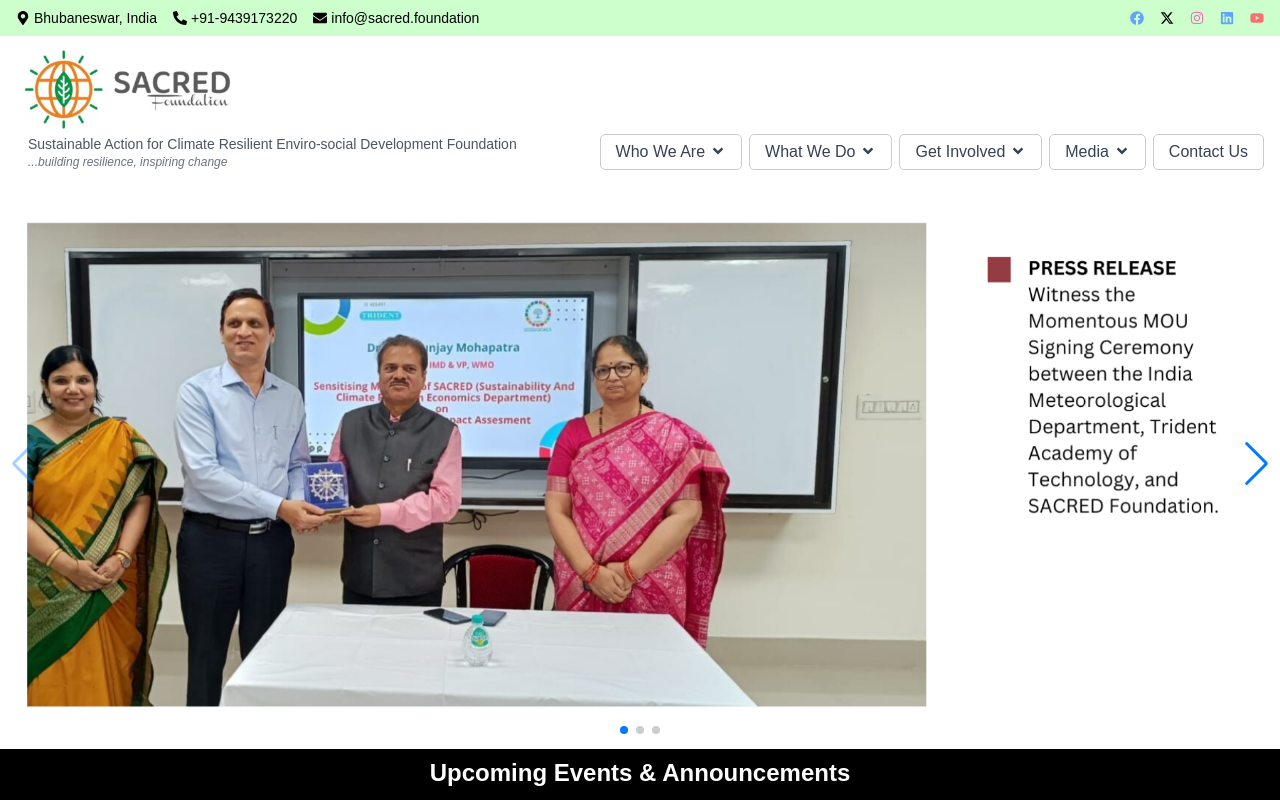
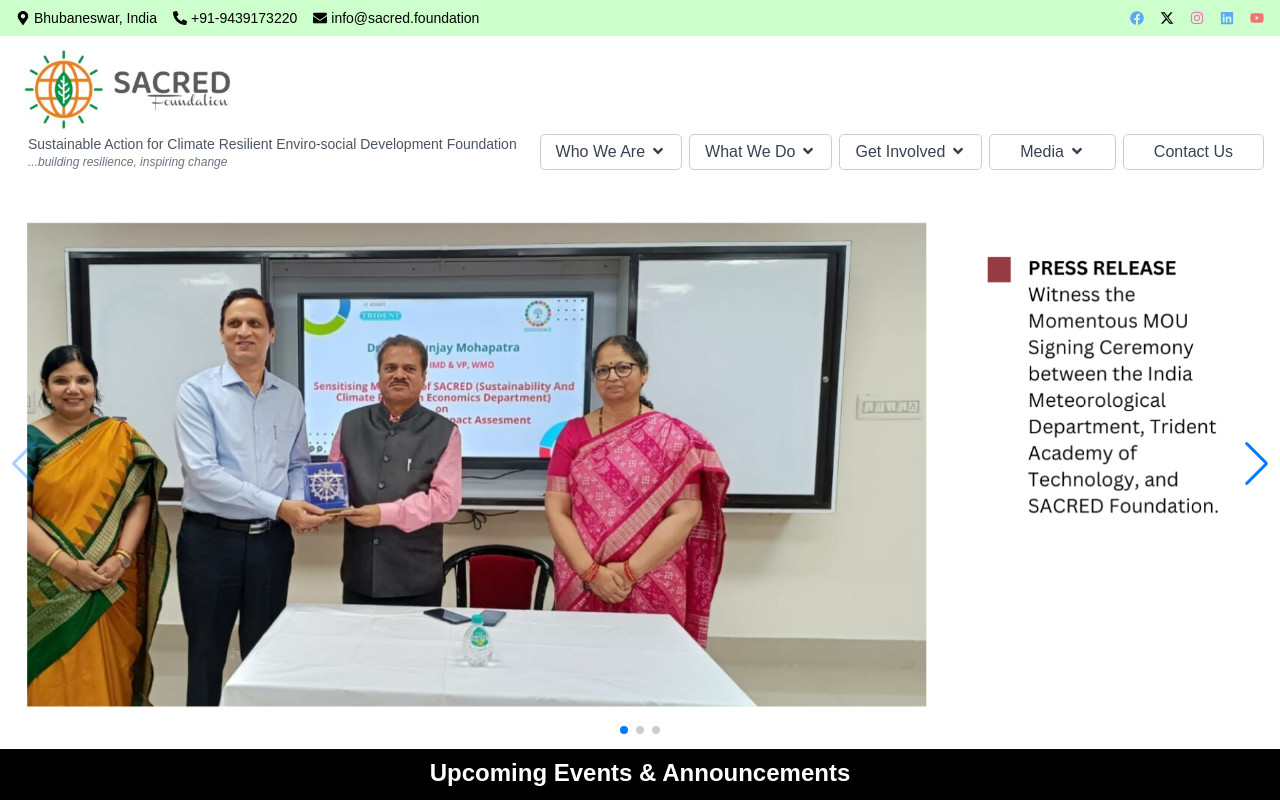
Before and after one commit to Bikash168/Trident_SF, a Next.js app: page / in a window 1280 px wide. Shown: the top 800 px of the page. Built offline with nearby package versions, Linux system fonts and the light colour scheme.

Commit message:
new changes

```diff
--- a/pages/components/layout.tsx
+++ b/pages/components/layout.tsx
@@ -149,7 +149,7 @@
               </div>
             </div>
             <div className="group relative">
-              <button className="px-4 py-2  text-gray-700 hover:bg-gray-100 flex menuborder">
+              <button className="px-4 py-2  text-gray-700 hover:bg-gray-100 flex menuborder padl">
                 Media <FaAngleDown className='mart' />
               </button>
               <div className="absolute hidden group-hover:block bg-[#CCFFCC] shadow-md popmenu">
@@ -164,7 +164,7 @@
                 </Link>
               </div>
             </div>
-            <Link href="/contact" className="px-6 py-2 text-gray-700 hover:bg-gray-100 flex leftmarcon">
+            <Link href="/contact" className="px-6 py-2 text-gray-700 hover:bg-gray-100 flex padl leftmarcon">
               Contact Us
             </Link>
           </nav>
@@ -269,7 +269,7 @@
         )}
       </header>
 
-      <main className="flex-grow rela">{children}</main>
+      <main className="flex-grow">{children}</main>
 
       {/* Footer */}
       <footer className="bg-[#CCFFCC] text-black p-8">
--- a/styles/globals.css
+++ b/styles/globals.css
@@ -52,3 +52,20 @@
 .rela{position: relative;z-index: -2;}
 .popmenu{left: 7px}
 .leftmarcon{border: 1px solid #ccc;padding: 5px 15px;border-radius: 5px;margin-left: 7px !important;}
+.padl{padding-left: 30px;padding-right: 30px;}
+
+@media (min-width:992px) and (max-width:1199px){
+  .padleft{padding-left: 40px;}
+  }
+      @media (min-width:768px) and (max-width:991px){
+        .padleft{padding-left: 45px;}
+        }
+          @media (min-width:601px) and (max-width:767px){
+            .padleft{padding-left:0;}
+            }
+            @media (min-width:481px) and (max-width:600px){
+              .padleft{padding-left:0;}
+              }
+              @media (min-width:300px) and (max-width:480px){
+                .padleft{padding-left:0;}
+                }
```
